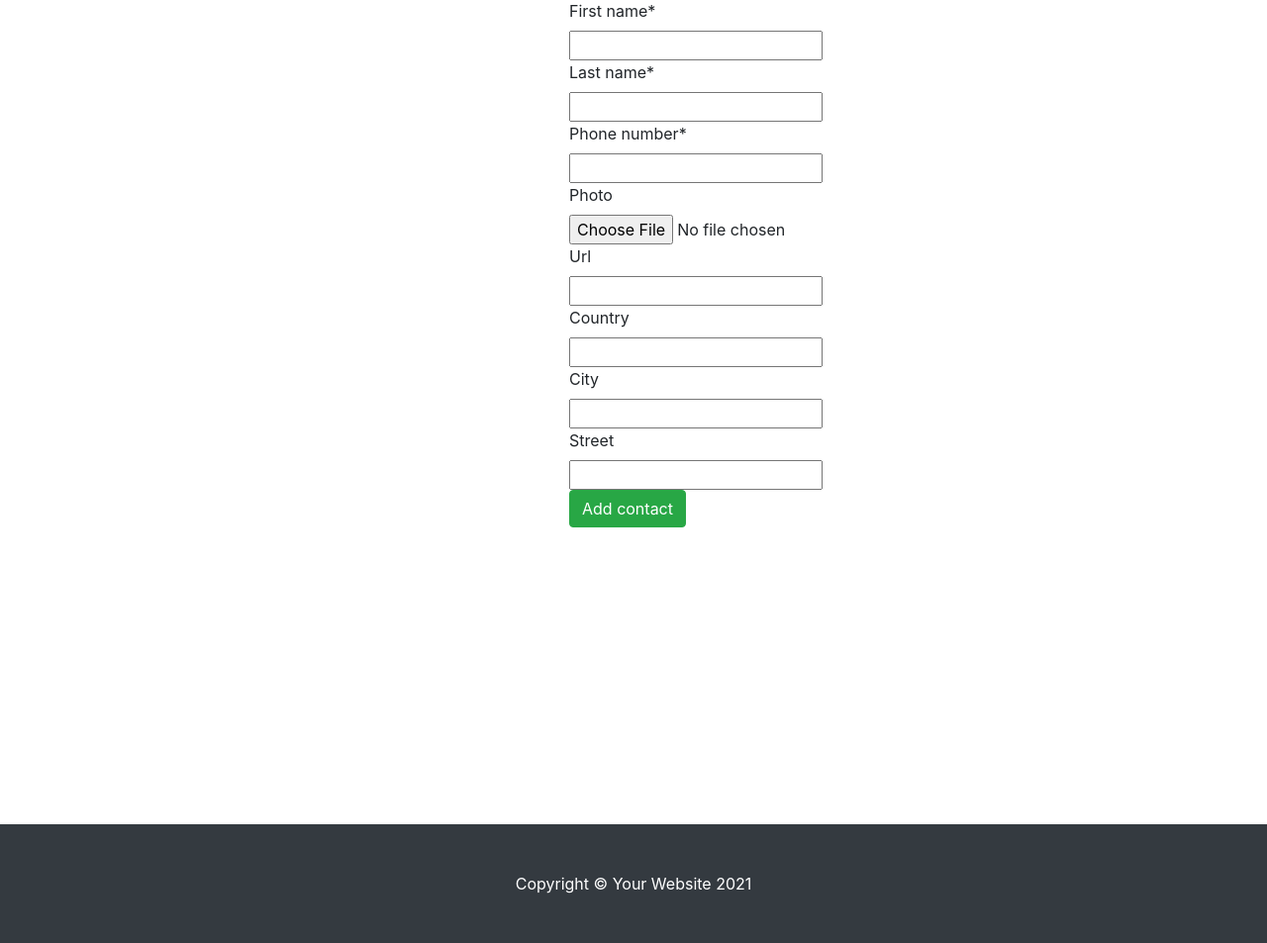
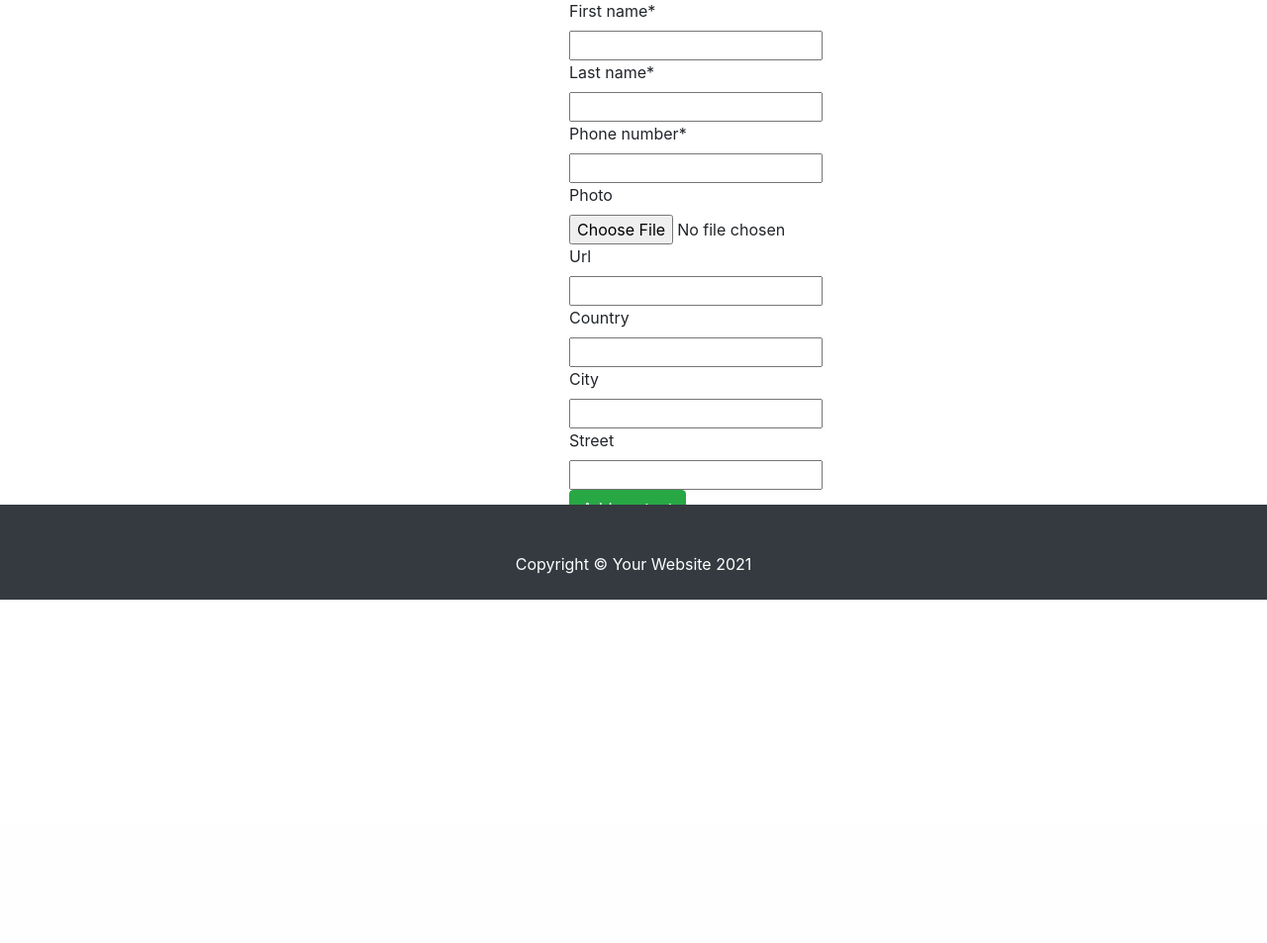
Before and after one commit to JohnWayne91/Address_book, a Django app: page /add-contact/ in a window 1280 px wide. Shown: the part 194-1147 px from the top of the page at 99% size. After the commit the page ends 800 px from the top, so only its background shows below. Run offline with Django 3.2, Linux system fonts and the light colour scheme; some libraries are stand-ins or nearby versions.

Commit message:
Update base.html

```diff
--- a/address_book/mainapp/templates/mainapp/base.html
+++ b/address_book/mainapp/templates/mainapp/base.html
@@ -17,7 +17,14 @@
     body {
         padding-top: 56px;
     }
+    footer {
+	position: fixed;
+	left: 0;
+	bottom: 0;
+	width: 100%;
+	height: 80px;
 
+}
 </style>
 <body>
 
@@ -25,16 +32,12 @@
 <nav class="navbar navbar-expand-lg navbar-dark bg-dark fixed-top">
     <div class="container">
         <a class="navbar-brand" href="{% url 'base' %}">Address book</a>
-
         <div class="collapse navbar-collapse" id="navbarResponsive">
             <ul class="navbar-nav">
-
                 <li>
-                    <a class="nav-link text-light" href="#">Add contact</a>
+                    <a class="nav-link text-light" href="{% url 'add_contact' %}">Add contact</a>
                 </li>
-
             </ul>
-
         </div>
     </div>
 </nav>
@@ -63,7 +66,7 @@
                     <li class="list-group-item"><p class="h2">Full name | Phone number</p>
 
                     {% for contact in contacts %}
-                    <li class="list-group-item"><p class="h2">{{ contact.first_name }} {{ contact.last_name }} {{ contact.phone_number }}</p>
+                    <li class="list-group-item"><p class="h3">{{ contact.first_name }} {{ contact.last_name }} {{ contact.phone_number }}</p>
                     <a href="{{ contact.get_absolute_url }}"><button class="btn btn btn-primary">Additional info</button></a></li>
                 </ul>
                     {% endfor %}
```
